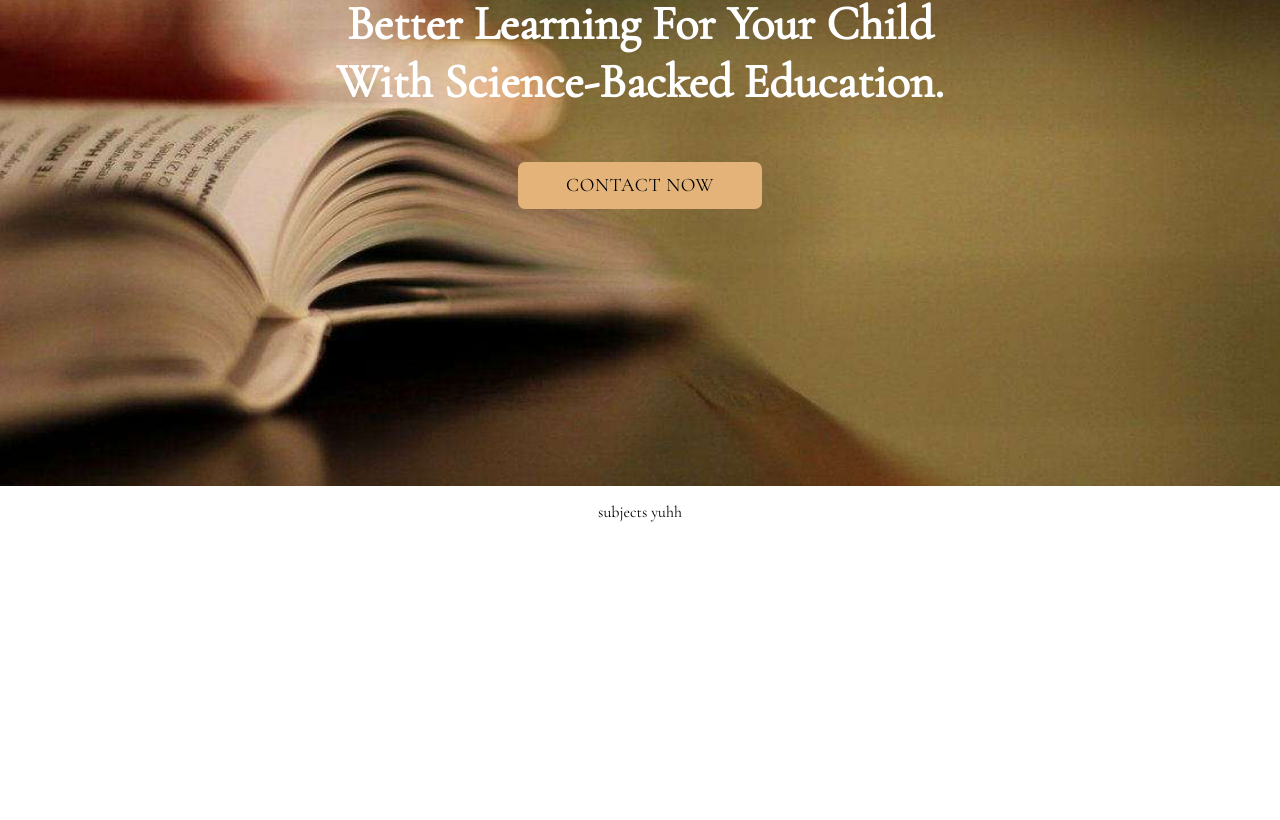
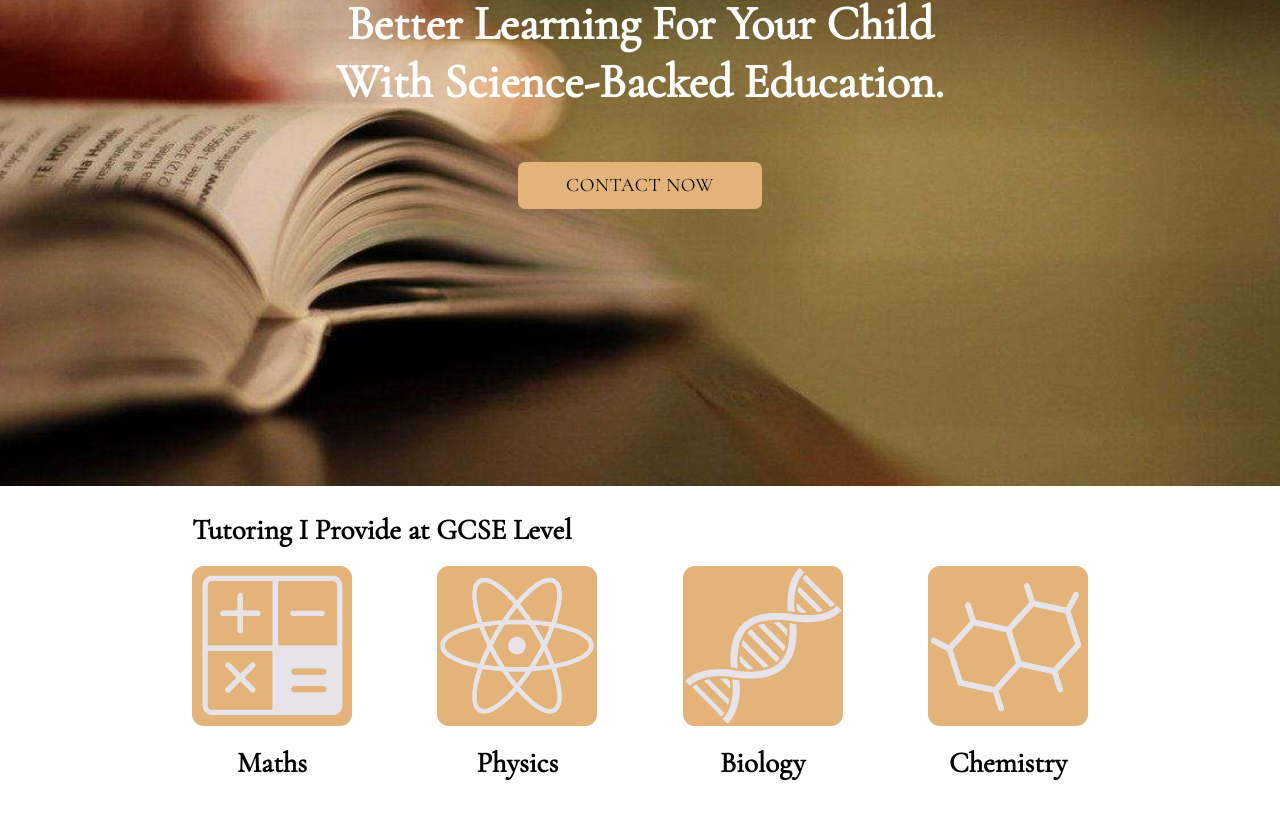
Before and after one commit to iman370/ghufran-tutoring, a React (Create React App) app in the folder ghufran/: page / in a window 1280 px wide. Shown: the part 314-1134 px from the top of the page. Built offline with nearby package versions, Linux system fonts and the light colour scheme.

Commit message:
Added Subjects

```diff
--- a/ghufran/src/components/Subjects.js
+++ b/ghufran/src/components/Subjects.js
@@ -1,9 +1,35 @@
 import React from 'react';
+
+//images
+import maths from './../images/maths.png';
+import physics from './../images/physics.png';
+import biology from './../images/biology.png';
+import chemistry from './../images/chemistry.png';
 
 function Subjects() {
     return(
         <div id='subjects-container'>
-            <p>subjects yuhh</p>
+            <div id='content'>
+                <h1>Tutoring I Provide at GCSE Level</h1>
+                <div id='image-tray'>
+                    <div className="subject">
+                        <img className="image" src={maths} alt="Maths"/>
+                        <h1>Maths</h1>
+                    </div>
+                    <div className="subject">
+                        <img className="image" src={physics} alt="Physics"/>
+                        <h1>Physics</h1>
+                    </div>
+                    <div className="subject">
+                        <img className="image" src={biology} alt="Biology"/>
+                        <h1>Biology</h1>
+                    </div>
+                    <div className="subject">
+                        <img className="image" src={chemistry} alt="Chemistry"/>
+                        <h1>Chemistry</h1>
+                    </div>
+                </div>
+            </div>
         </div>
     )
 }
--- a/ghufran/src/index.css
+++ b/ghufran/src/index.css
@@ -102,4 +102,36 @@ code {
   height: 40vh;
   width: 100%;
   background-color: #ffffff;
+  display: flex;
+  flex-direction: column;
+  justify-content: center;
+
 }
+
+#subjects-container #content {
+  width: 70%;
+  align-self: center;
+
+}
+
+#subjects-container #content h1 {
+  font-size: 1.8rem;
+  text-align: left;
+}
+
+#subjects-container #content #image-tray {
+  display: flex;
+  flex-direction: row;
+  justify-content: space-between;
+}
+
+#subjects-container #content #image-tray .subject {
+  display: flex;
+  flex-direction: column;
+  align-items: center;
+}
+
+#subjects-container #content #image-tray .subject .image {
+  height: 10rem;
+  width: 10rem;
+}
```
